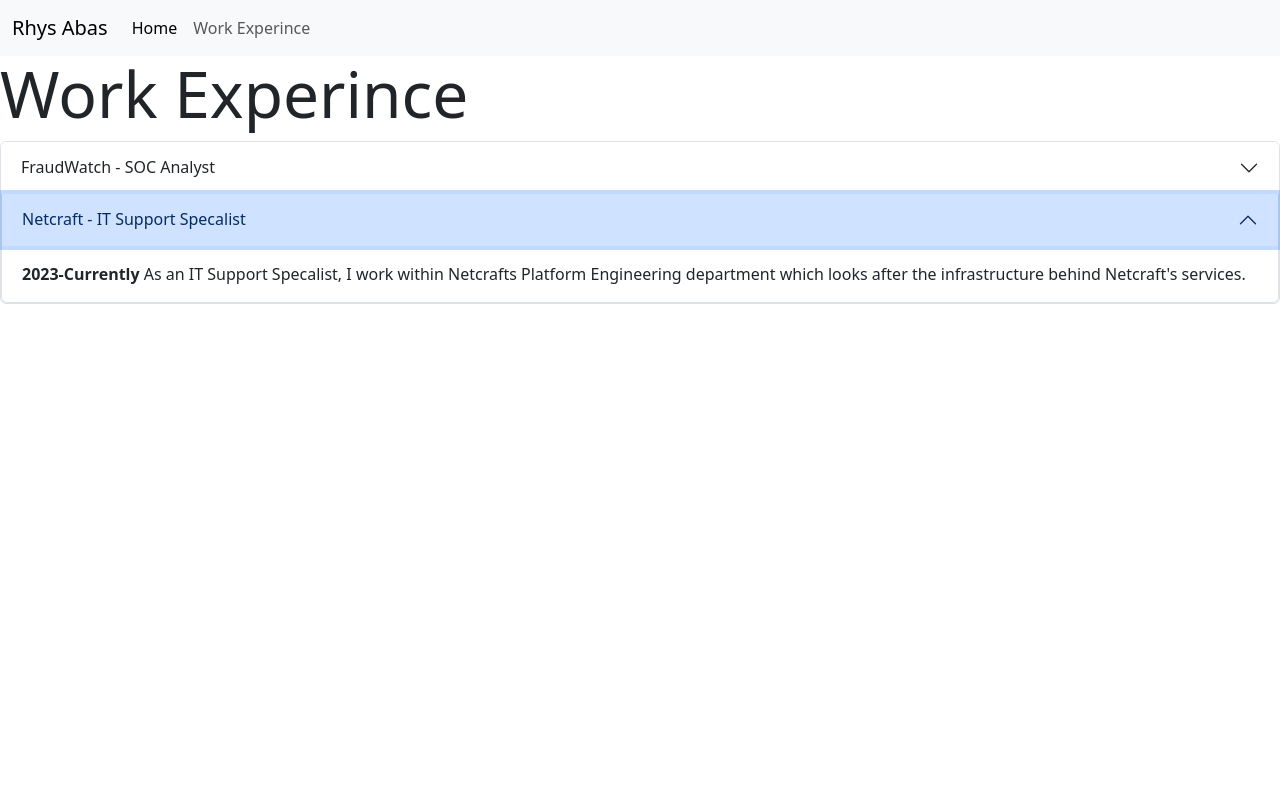
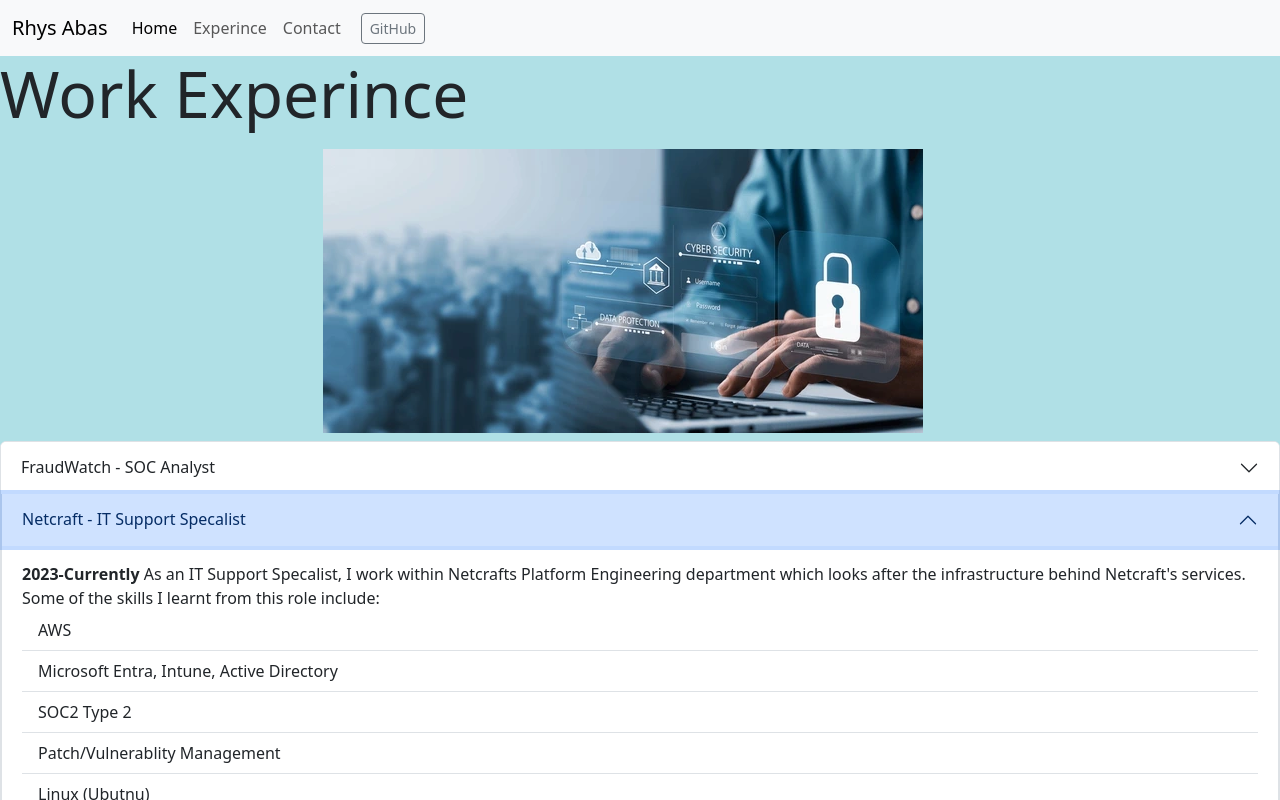
Before and after one commit to treepuncher12/mySite, a plain HTML site: page work.html in a window 1280 px wide. Both pictures are taken after a click on the button "Netcraft - IT Support Specalist". Shown: the top 800 px of the page. Drawn offline with nearby package versions, Linux system fonts and the light colour scheme.

Commit message:
Added some further content

```diff
--- a/work.html
+++ b/work.html
@@ -8,7 +8,7 @@
         <link href="https://cdn.jsdelivr.net/npm/bootstrap@5.3.3/dist/css/bootstrap.min.css" rel="stylesheet" integrity="sha384-QWTKZyjpPEjISv5WaRU9OFeRpok6YctnYmDr5pNlyT2bRjXh0JMhjY6hW+ALEwIH" crossorigin="anonymous">
         <script src="https://cdn.jsdelivr.net/npm/bootstrap@5.3.3/dist/js/bootstrap.min.js" integrity="sha384-0pUGZvbkm6XF6gxjEnlmuGrJXVbNuzT9qBBavbLwCsOGabYfZo0T0to5eqruptLy" crossorigin="anonymous"></script>
     </head>
-    <body>
+    <body style="background-color:powderblue;">
         <nav class="navbar navbar-expand-lg bg-body-tertiary" style="background-color: #4f5357;">
             <div class="container-fluid">
                 <a class="navbar-brand" href="index.html">Rhys Abas</a>
@@ -21,14 +21,23 @@
                     <a class="nav-link active" aria-current="page" href="index.html">Home</a>
                   </li>
                   <li class="nav-item">
-                    <a class="nav-link" href="work.html">Work Experince</a>
+                    <a class="nav-link" href="work.html">Experince</a>
+                  </li>
+                  <li class="nav-item">
+                    <a class="nav-link" href="work.html">Contact</a>
                   </li>
                 </ul>
               </div>
+              <form class="container-fluid justify-content-start">
+                <button class="btn btn-sm btn-outline-secondary" type="button">GitHub</button>
+              </form>
             </div>
           </nav>
 
           <h1 class="display-3">Work Experince</h1>
+          <div class="mx-auto p-2" style="width: 650px;">
+            <img src="assets/cybersecurity-concept-user-privacy-security-600nw-2137304159.webp" class="img-fluid" alt="rhys in athens" usemap="#workmap">
+          </div>
           <div class="accordion" id="accordionExample">
             <div class="accordion-item">
               <h2 class="accordion-header">
@@ -49,7 +58,18 @@
               </h2>
               <div id="collapseTwo" class="accordion-collapse collapse" data-bs-parent="#accordionExample">
                 <div class="accordion-body">
-                  <strong>2023-Currently</strong> As an IT Support Specalist, I work within Netcrafts Platform Engineering department which looks after the infrastructure behind Netcraft's services.
+                  <strong>2023-Currently</strong> As an IT Support Specalist, I work within Netcrafts Platform Engineering department which looks after the infrastructure behind Netcraft's services. Some of the skills I learnt from this role include:
+                  <ul class="list-group list-group-flush">
+                    <li class="list-group-item">AWS</li>
+                    <li class="list-group-item">Microsoft Entra, Intune, Active Directory</li>
+                    <li class="list-group-item">SOC2 Type 2</li>
+                    <li class="list-group-item">Patch/Vulnerablity Management</li>
+                    <li class="list-group-item">Linux (Ubutnu)</li>
+                    <li class="list-group-item">Terraform</li>
+                    <li class="list-group-item">Responding to security events</li>
+                    <li class="list-group-item">Running Incident Response (IR), Disaster Recovery (DR) and Business Contunity (BC) Tabletop Tests</li>
+                  </br>
+                  </ul>
                 </div>
               </div>
             </div>
```
Also changed, not shown: index.html (+1 -1 lines), assets/cybersecurity-concept-user-privacy-security-600nw-2137304159.webp (added).
